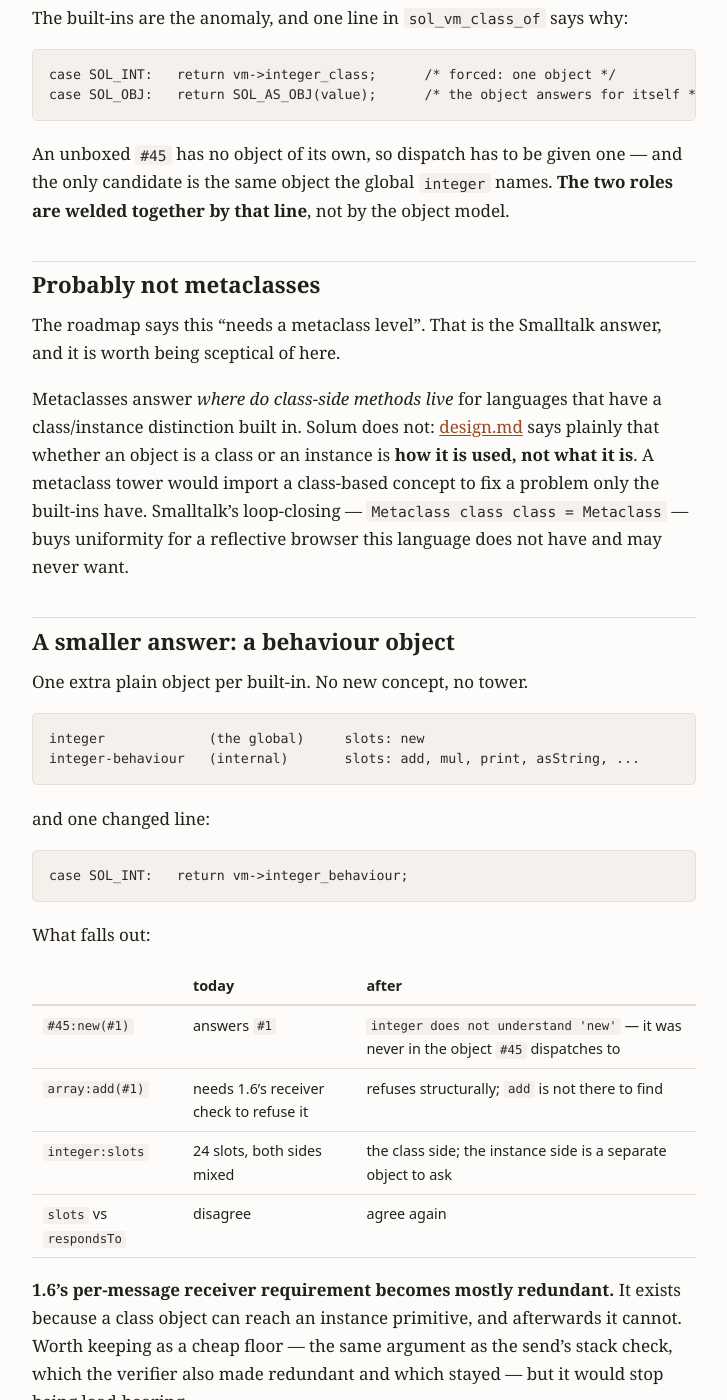
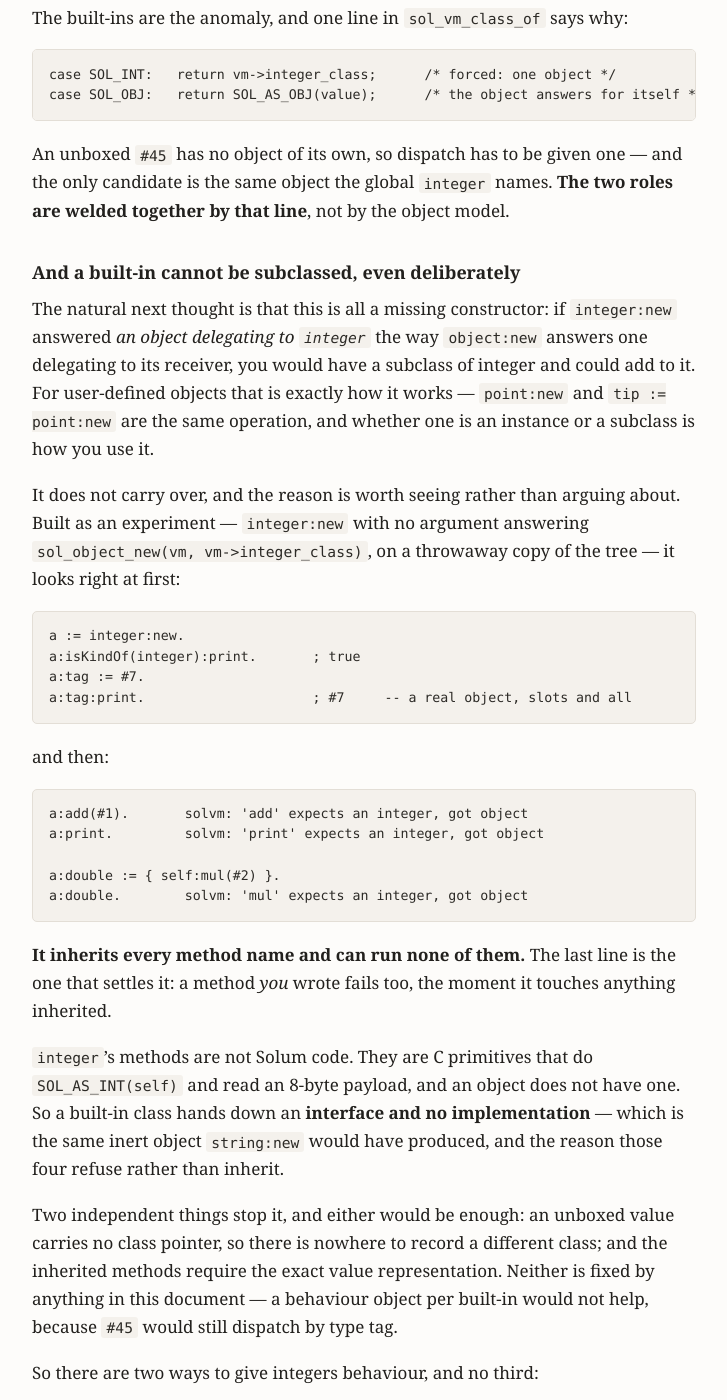
Before and after one commit to hansolovkarlsson/Solveig, a Jekyll site: the page built from docs/class-and-instance.md, in a window 1280 px wide and 1400 px high, scrolled down 2745 px. Shown: the whole window, without its empty margins (276-1003 px from the left). Built offline with Jekyll 4.4.1, drawn with Linux system fonts in a browser that asks for light colours; our own code applies the rules of GitHub Pages for plain Markdown files; some of the changed text lies outside the part shown.

Commit message:
Show why a built-in cannot be subclassed
class-and-instance.md said a value type cannot be subclassed and gave
the reason in one line of sol_vm_class_of, which leaves the obvious
next thought unanswered: surely this is a missing constructor, and if
integer:new answered an object delegating to integer -- the way
object:new answers one delegating to its receiver -- you would have a
subclass and could add to it.

Reasonable, and for user-defined objects exactly right: p := point:new
and tip := point:new are the same operation, and which is a subclass is
how you use it. So the document now shows why it does not carry over,
by building it. On a throwaway copy, integer:new with no argument
answering sol_object_new(vm, vm->integer_class):

    a := integer:new.
    a:isKindOf(integer):print.    ; true
    a:tag := #7.                  ; a real object, slots and all

    a:add(#1).     solvm: 'add' expects an integer, got object
    a:double := { self:mul(#2) }.
    a:double.      solvm: 'mul' expects an integer, got object

It inherits every method name and can run none of them, including a
method you wrote yourself the moment it touches anything inherited.
integer's methods are C primitives that read an 8-byte payload an
object does not have, so a built-in class hands down an interface and
no implementation. It is the same inert object string:new would have
produced, which is why those four refuse.

Two independent things stop it and either would suffice: an unboxed
value carries no class pointer, and the inherited methods need the
exact representation. A behaviour object per built-in would not help,
since #45 would still dispatch by type tag.

Experiment stayed in a scratch tree; nothing committed but the writing.

Co-Authored-By: Claude Opus 5 <noreply@anthropic.com>

````diff
--- a/docs/class-and-instance.md
+++ b/docs/class-and-instance.md
@@ -116,6 +116,60 @@ case SOL_OBJ:   return SOL_AS_OBJ(value);      /* the object answers for itself
 An unboxed `#45` has no object of its own, so dispatch has to be given one — and
 the only candidate is the same object the global `integer` names. **The two roles
 are welded together by that line**, not by the object model.
+
+### And a built-in cannot be subclassed, even deliberately
+
+The natural next thought is that this is all a missing constructor: if
+`integer:new` answered *an object delegating to `integer`* the way `object:new`
+answers one delegating to its receiver, you would have a subclass of integer and
+could add to it. For user-defined objects that is exactly how it works —
+`point:new` and `tip := point:new` are the same operation, and whether one is an
+instance or a subclass is how you use it.
+
+It does not carry over, and the reason is worth seeing rather than arguing
+about. Built as an experiment — `integer:new` with no argument answering
+`sol_object_new(vm, vm->integer_class)`, on a throwaway copy of the tree — it
+looks right at first:
+
+```
+a := integer:new.
+a:isKindOf(integer):print.       ; true
+a:tag := #7.
+a:tag:print.                     ; #7     -- a real object, slots and all
+```
+
+and then:
+
+```
+a:add(#1).       solvm: 'add' expects an integer, got object
+a:print.         solvm: 'print' expects an integer, got object
+
+a:double := { self:mul(#2) }.
+a:double.        solvm: 'mul' expects an integer, got object
+```
+
+**It inherits every method name and can run none of them.** The last line is the
+one that settles it: a method *you* wrote fails too, the moment it touches
+anything inherited.
+
+`integer`'s methods are not Solum code. They are C primitives that do
+`SOL_AS_INT(self)` and read an 8-byte payload, and an object does not have one.
+So a built-in class hands down an **interface and no implementation** — which is
+the same inert object `string:new` would have produced, and the reason those
+four refuse rather than inherit.
+
+Two independent things stop it, and either would be enough: an unboxed value
+carries no class pointer, so there is nowhere to record a different class; and
+the inherited methods require the exact value representation. Neither is fixed
+by anything in this document — a behaviour object per built-in would not help,
+because `#45` would still dispatch by type tag.
+
+So there are two ways to give integers behaviour, and no third:
+
+- **Extend `integer`** if it belongs to all integers.
+  `integer:double := { self:mul(#2) }`.
+- **Wrap one in an object** if you want a distinct type, and forward what you
+  need. That object subclasses properly, because it is an object.
 
 ## Probably not metaclasses
 
@@ -367,6 +421,9 @@ way, `string`, `symbol`, `block` and `boolean` should not get one.
   class understands.
 - Only the built-ins have this problem; user-defined objects have one side and
   delegation, which is coherent.
+- A built-in cannot be subclassed even deliberately: a class made of C
+  primitives hands down an interface and no implementation, so the object you
+  get inherits every method name and can run none of them.
 - It is welded by `sol_vm_class_of` having to hand an unboxed value some object
   to dispatch to.
 - 1.6 made it safe, one message at a time, without separating anything.
````
Also changed, not shown: docs/CHANGELOG.md (+37 -0 lines).
